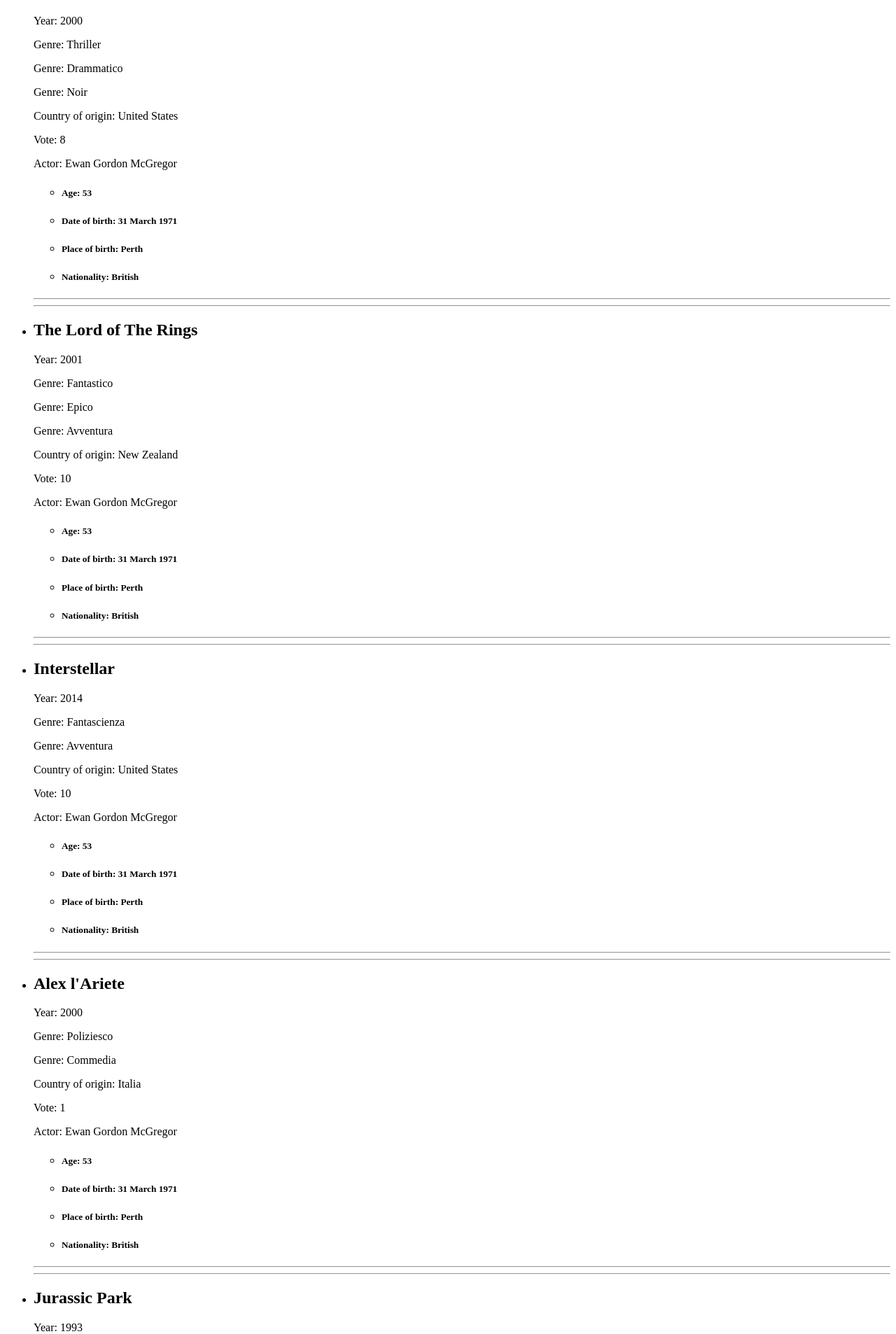
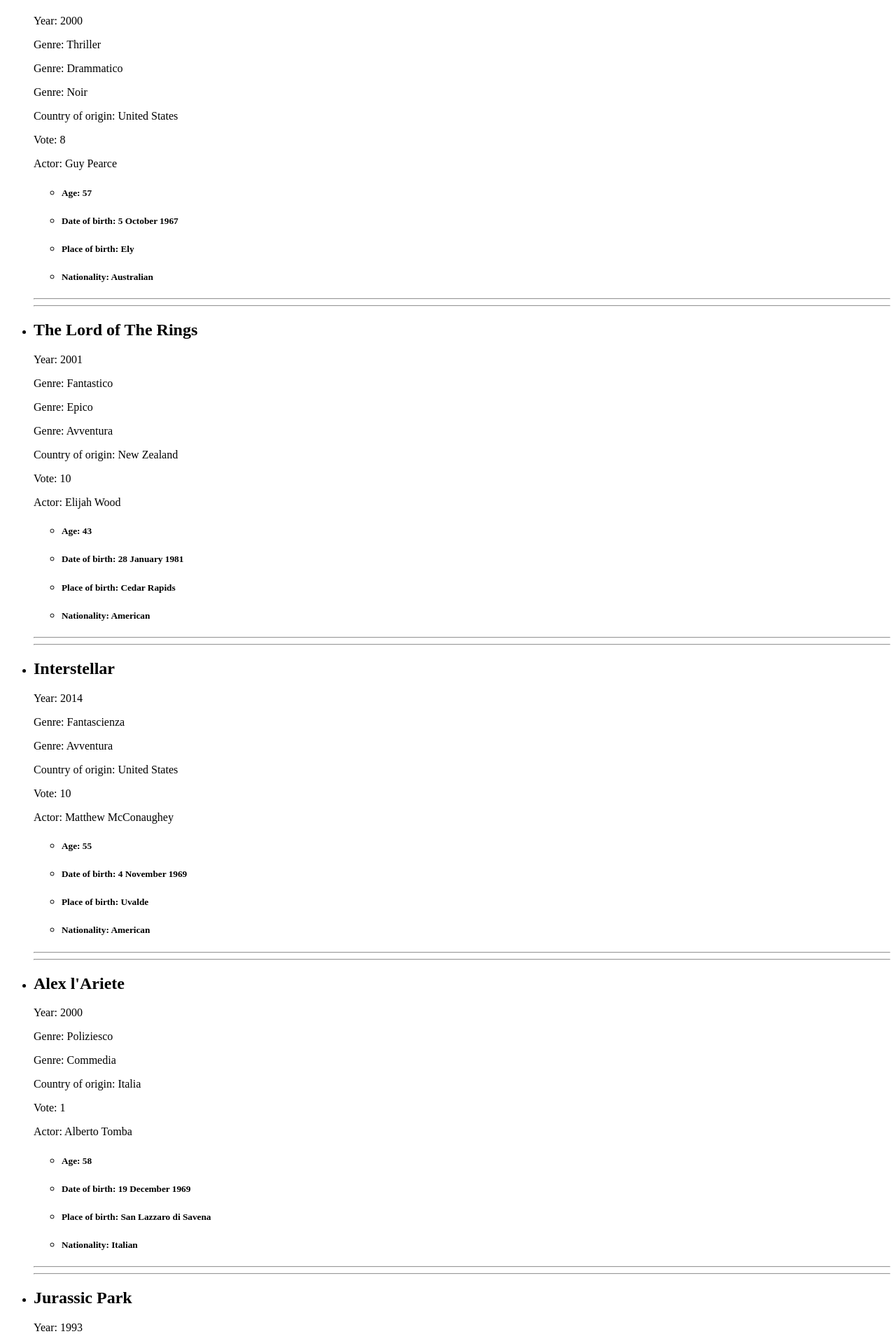
Before and after one commit to alessandro-barate/php-oop-1, a PHP site: page / in a window 1280 px wide. Shown: the part 555-2461 px from the top of the page at 70% size. Run offline with PHP 8.4, Linux system fonts and the light colour scheme.

Commit message:
[UPD] Some actors added

```diff
--- a/Models/Actor.php
+++ b/Models/Actor.php
@@ -85,6 +85,12 @@ class Actor
 
 try {
     $actor1 = new Actor('Ewan Gordon McGregor', 53, '31 March 1971', 'Perth', 'British');
+    $actor2 = new Actor('Guy Pearce', 57, '5 October 1967', 'Ely', 'Australian');
+    $actor3 = new Actor('Carrie-Anne Moss', 57, '21 August 1967', 'Burnaby', 'Canadian');
+    $actor4 = new Actor('Elijah Wood', 43, '28 January 1981', 'Cedar Rapids', 'American');
+    $actor5 = new Actor('Matthew McConaughey', 55, '4 November 1969', 'Uvalde', 'American');
+    $actor6 = new Actor('Alberto Tomba', 58, '19 December 1969', 'San Lazzaro di Savena', 'Italian');
+    $actor7 = new Actor('Nigel John Dermot Neill', 77, '14 September 1947', 'Omagh', 'Irish');
 } catch (Exception $error) {
     $error = $error->getMessage();
 }
--- a/index.php
+++ b/index.php
@@ -10,11 +10,11 @@ $error = '';
 
 try {
     $movie1 = new Movie('Trainspotting', 1996, ['Commedia', 'Drammatico'], 'Scotland', 7, $actor1);
-    $movie2 = new Movie('Memento', 2000, ['Thriller', 'Drammatico', 'Noir'], 'United States', 8, $actor1);
-    $movie3 = new Movie('The Lord of The Rings', 2001, ['Fantastico', 'Epico', 'Avventura'], 'New Zealand', 10, $actor1);
-    $movie4 = new Movie('Interstellar', 2014, ['Fantascienza', 'Avventura'], 'United States', 10, $actor1);
-    $movie5 = new Movie("Alex l'Ariete", 2000, ['Poliziesco', 'Commedia'], 'Italia', 1, $actor1);
-    $movie6 = new Movie('Jurassic Park', 1993, ['Fantascienza', 'Avventura'], 'United States', 9, $actor1);
+    $movie2 = new Movie('Memento', 2000, ['Thriller', 'Drammatico', 'Noir'], 'United States', 8, $actor2, $actor3);
+    $movie3 = new Movie('The Lord of The Rings', 2001, ['Fantastico', 'Epico', 'Avventura'], 'New Zealand', 10, $actor4);
+    $movie4 = new Movie('Interstellar', 2014, ['Fantascienza', 'Avventura'], 'United States', 10, $actor5);
+    $movie5 = new Movie("Alex l'Ariete", 2000, ['Poliziesco', 'Commedia'], 'Italia', 1, $actor6);
+    $movie6 = new Movie('Jurassic Park', 1993, ['Fantascienza', 'Avventura'], 'United States', 9, $actor7);
 
     $movies_list = [$movie1, $movie2, $movie3, $movie4, $movie5, $movie6];
 } catch (Exception $error) {
```
